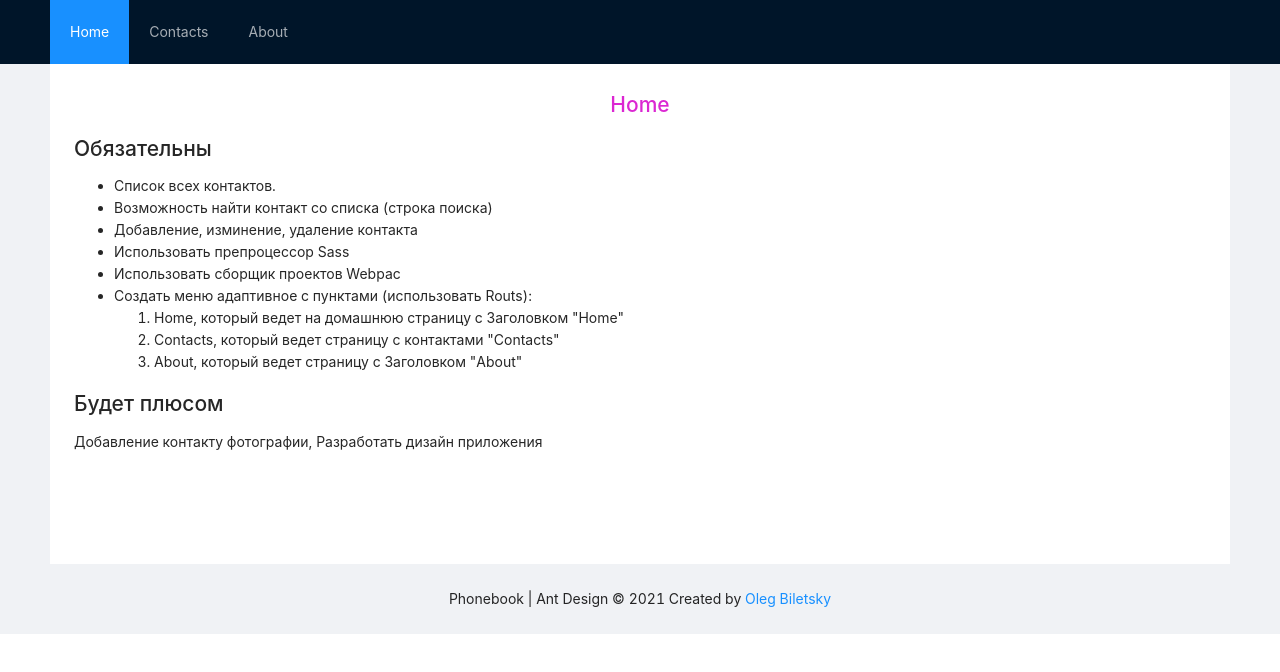
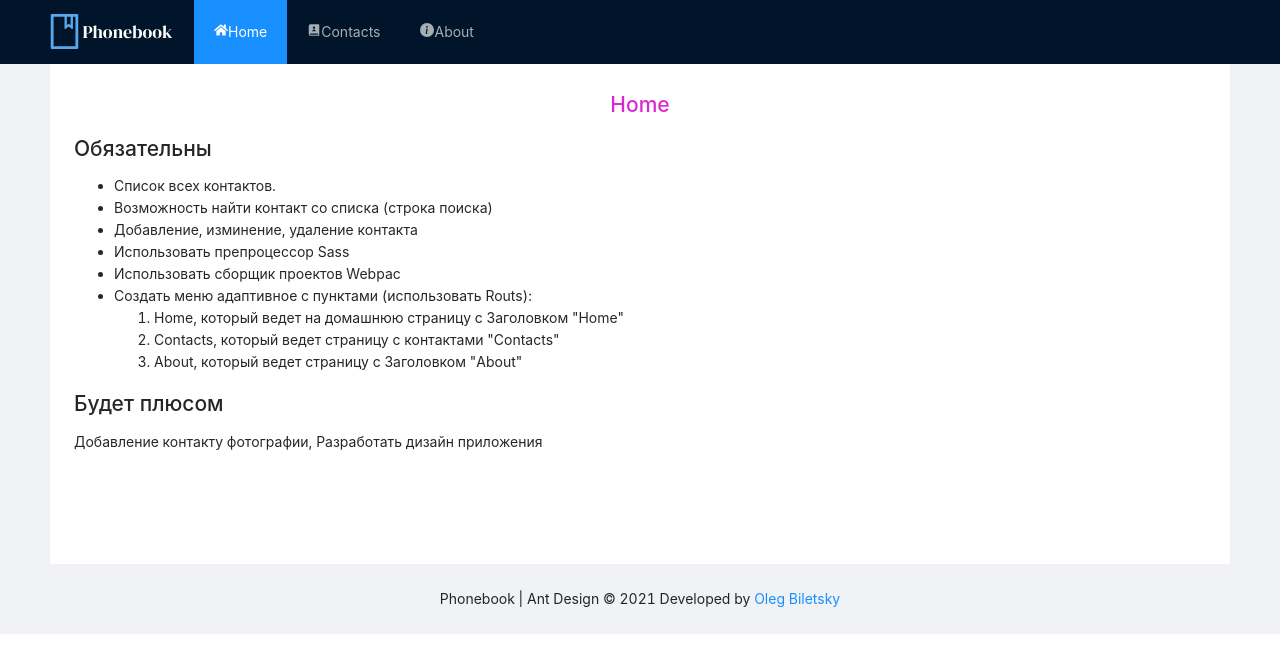
Before and after one commit to OlegBiletsky/Phonebook, a React app: page / in a window 1280 px wide. Shown: the top 672 px of the page. Built offline with nearby package versions, Linux system fonts and the light colour scheme.

Commit message:
Navbar features
Added logo image, logo text; using react-icons, ant-design icons, added some google fonts, added some styles

```diff
--- a/package.json
+++ b/package.json
@@ -24,9 +24,11 @@
     "webpack-dev-server": "^3.11.1"
   },
   "dependencies": {
+    "@ant-design/icons": "^4.3.0",
     "antd": "^4.10.2",
     "react": "^17.0.1",
     "react-dom": "^17.0.1",
+    "react-icons": "^4.1.0",
     "react-router-dom": "^5.2.0"
   }
 }
--- a/src/components/FooterComponent/index.js
+++ b/src/components/FooterComponent/index.js
@@ -8,7 +8,7 @@ class FooterComponent extends Component {
         return (
             <div>
                 <Footer style={{ textAlign: 'center' }}>
-                        Phonebook | Ant Design © 2021 Created by <a href="https://github.com/OlegBiletsky/Phonebook" target="blank">Oleg Biletsky</a>
+                        Phonebook | Ant Design © 2021 Developed by <a href="https://github.com/OlegBiletsky/Phonebook" target="blank">Oleg Biletsky</a>
                 </Footer>
             </div>
         );
--- a/src/components/HeaderComponents/Navbar/index.js
+++ b/src/components/HeaderComponents/Navbar/index.js
@@ -1,15 +1,18 @@
 import React, { Component } from "react";
 import { NavLink } from "react-router-dom";
 import { Menu } from 'antd';
+import {FaHome} from "react-icons/fa";
+import {RiContactsBook2Fill} from "react-icons/ri";
+import {BsFillInfoCircleFill} from "react-icons/bs";
 
 class Navbar extends Component {
     render() {
         return (
             <div>
                 <Menu theme="dark" mode="horizontal" defaultSelectedKeys={['1']}>
-                    <Menu.Item key="1"> <NavLink to="/home">Home</NavLink> </Menu.Item>
-                    <Menu.Item key="2"> <NavLink to="/contacts">Contacts</NavLink> </Menu.Item>
-                    <Menu.Item key="3"> <NavLink to="/about">About</NavLink> </Menu.Item>
+                    <Menu.Item key="1"> <NavLink to="/home">  <FaHome/>Home </NavLink> </Menu.Item>
+                    <Menu.Item key="2"> <NavLink to="/contacts"> <RiContactsBook2Fill/>Contacts</NavLink> </Menu.Item>
+                    <Menu.Item key="3"> <NavLink to="/about">  <BsFillInfoCircleFill/>About </NavLink> </Menu.Item>
                 </Menu>
             </div>
         );
--- a/src/components/HeaderComponents/index.js
+++ b/src/components/HeaderComponents/index.js
@@ -1,7 +1,7 @@
 import React, { Component } from "react";
 import Navbar from './Navbar';
 import { Layout } from 'antd';
-
+import { BookOutlined } from "@ant-design/icons";
 const { Header } = Layout;
 
 class HeaderComponent extends Component {
@@ -9,7 +9,10 @@ class HeaderComponent extends Component {
         return (
             <div>
                 <Header>
-                    <div className="logo" />
+                    <div className="logo">
+                        <BookOutlined style={{color: "blue"}} />
+                        Phonebook
+                    </div>
                     <Navbar/>
                 </Header>
             </div>
--- a/src/index.html
+++ b/src/index.html
@@ -4,6 +4,8 @@
     <meta charset="UTF-8">
     <meta name="viewport" content="width=device-width, initial-scale=1.0">
     <title>Phonebook</title>
+    <link rel="preconnect" href="https://fonts.gstatic.com">
+    <link href="https://fonts.googleapis.com/css2?family=DM+Serif+Display:ital@0;1&display=swap" rel="stylesheet">
 </head>
 <body>
     <div id="root"></div>
--- a/src/styles/App.css
+++ b/src/styles/App.css
@@ -9,15 +9,33 @@ h1 {
     min-height: 500px;
     padding: 24px;
     background: #fff;
-  }
-  #components-layout-demo-top .logo {
+}
+
+
+#components-layout-demo-top .logo {}
+.logo{
     float: left;
     width: 120px;
     height: 31px;
     margin: 16px 24px 16px 0;
-    background: rgba(255, 255, 255, 0.3);
-  }
-  .ant-row-rtl #components-layout-demo-top .logo {
+    /* background: rgba(255, 255, 255, 0.3); */
+    color: white;
+    display: flex;
+    justify-content: center;
+    align-items: center;
+    font-family: 'DM Serif Display', serif;
+    font-size: 18px;
+
+}
+
+
+.ant-row-rtl #components-layout-demo-top .logo {}
+.ant-row-rtl .logo {
     float: right;
     margin: 16px 0 16px 24px;
-  }
+}
+
+.anticon svg {
+    font-size: 35px;
+    color: #58a8eb;
+}
```
Also changed, not shown: 1 other file (tests, documents, lock files or other folders).
